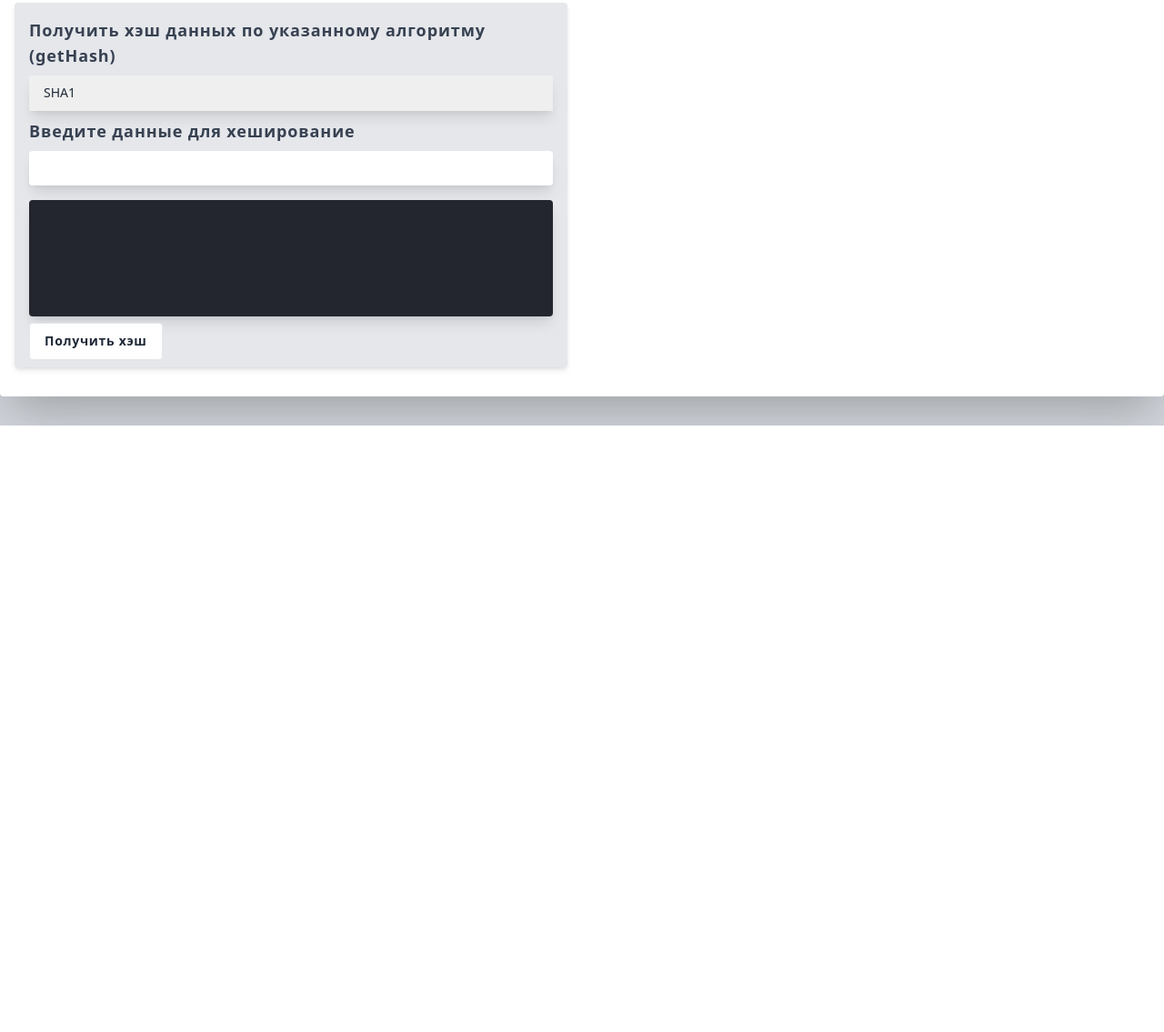
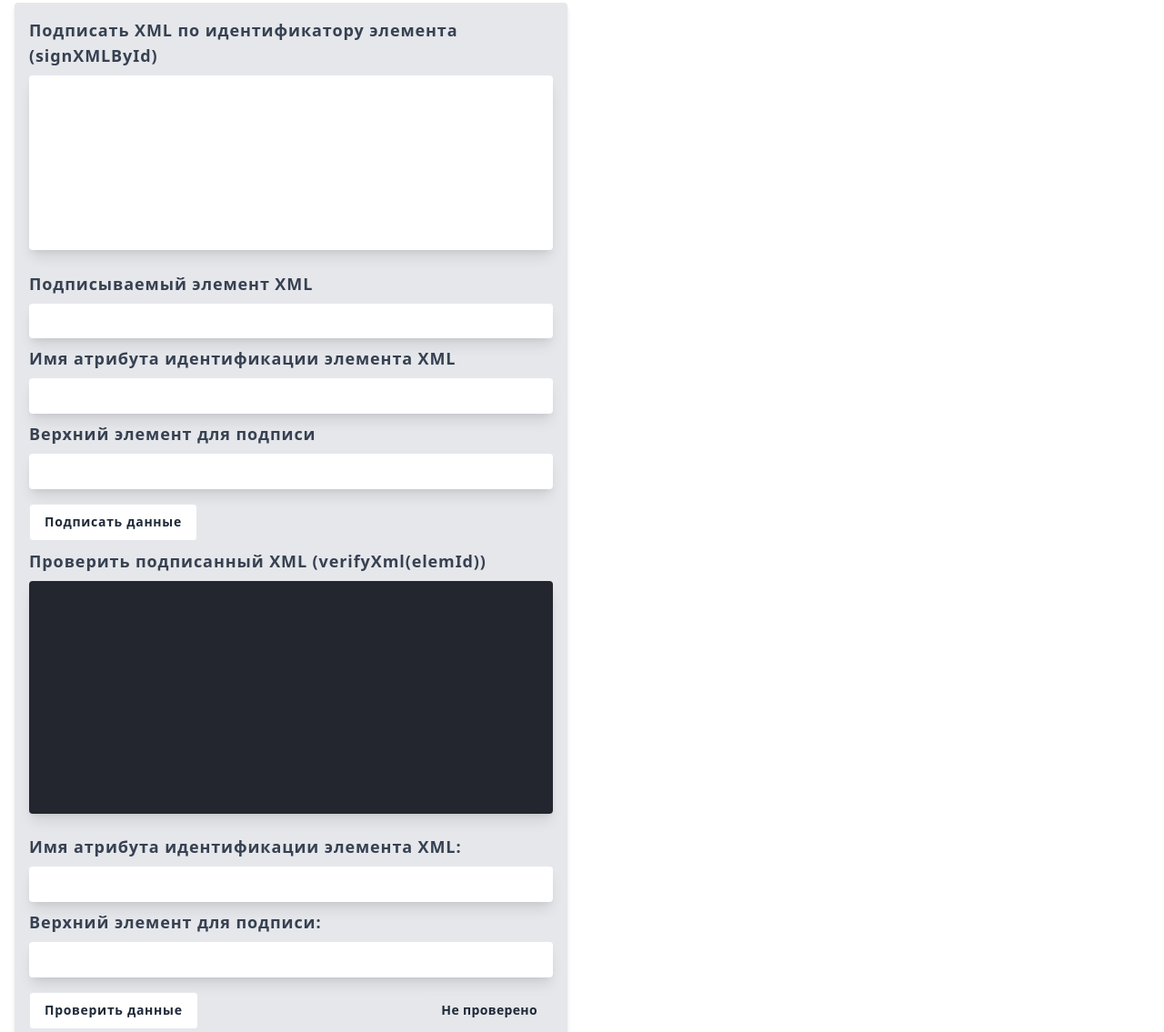
Before and after one commit to seithq/ncalayer-stimulus, a website built with webpack: page src/index.html in a window 1280 px wide. Shown: the part 4209-5344 px from the top of the page at 91% size. Before the commit the page ends 4677 px from the top, so only its background shows below. Built offline with nearby package versions, Linux system fonts and the light colour scheme; what stimulus would draw is missing.

Commit message:
Add signXmlByElementId box

```diff
--- a/src/controllers/ncalayer_controller.js
+++ b/src/controllers/ncalayer_controller.js
@@ -47,6 +47,16 @@ export default class extends Controller {
     "xml",
     "signed-xml",
     "check-xml",
+
+    "xml-node",
+    "xml-node-element",
+    "xml-node-attribute",
+    "xml-node-root",
+    "signed-xml-node",
+    "xml-node-attribute-check",
+    "xml-node-root-check",
+    "check-xml-node",
+
     "algorithm",
     "hash-data",
     "hash",
@@ -54,6 +64,7 @@ export default class extends Controller {
 
   initialize() {
     this.targets.find("xml").value = defaultXML
+    this.targets.find("xml-node").value = defaultXMLByElementId
   }
 
   connect() {
@@ -350,6 +361,33 @@ export default class extends Controller {
     })
   }
 
+  signXmlByElementId() {
+    this.client.signXmlByElementId(
+      this.data.get("storage"),
+      this.targets.find("path").value,
+      this.data.get("alias"),
+      this.targets.find("password").value,
+      this.targets.find("xml-node").value,
+      this.targets.find("xml-node-element").value,
+      this.targets.find("xml-node-attribute").value,
+      this.targets.find("xml-node-root").value,
+      (data) => {
+        this.targets.find("signed-xml-node").value = data.getResult()
+      }
+    )
+  }
+
+  verifyXmlByElementId() {
+    this.client.verifyXmlByElementId(
+      this.targets.find("signed-xml-node").value,
+      this.targets.find("xml-node-attribute-check").value,
+      this.targets.find("xml-node-root-check").value,
+      (data) => {
+        this.markAsValidated(this.targets.find("check-xml-node"), data.getResult())
+      }
+    )
+  }
+
   getHash() {
     this.client.getHash(this.targets.find("hash-data").value, this.targets.find("algorithm").value, (data) => {
       this.targets.find("hash").value = data.getResult()
--- a/src/index.html
+++ b/src/index.html
@@ -587,6 +587,97 @@
 
               <!-- BOX START -->
               <div class="bg-gray-200 rounded px-4 py-2 mb-4 shadow-md">
+                <div id="xml-node">
+                  <div class="my-2">
+                    <span class="text-lg text-gray-700 font-semibold tracking-wider"
+                      >Подписать XML по идентификатору элемента <span class="font-extrabold">(signXMLById)</span></span
+                    >
+                  </div>
+                  <textarea
+                    class="resize-none w-full h-48 px-4 py-2 shadow-lg rounded hover:bg-gray-100 outline-none"
+                    data-target="ncalayer.xml-node"
+                  ></textarea>
+                  <div class="mt-4 my-2">
+                    <span class="text-lg text-gray-700 font-semibold tracking-wider">Подписываемый элемент XML</span>
+                  </div>
+                  <input
+                    class="w-full px-4 py-2 shadow-lg rounded hover:bg-gray-100 outline-none"
+                    type="text"
+                    data-target="ncalayer.xml-node-element"
+                  />
+                  <div class="mt-2 my-2">
+                    <span class="text-lg text-gray-700 font-semibold tracking-wider"
+                      >Имя атрибута идентификации элемента XML</span
+                    >
+                  </div>
+                  <input
+                    class="w-full px-4 py-2 shadow-lg rounded hover:bg-gray-100 outline-none"
+                    type="text"
+                    data-target="ncalayer.xml-node-attribute"
+                  />
+                  <div class="mt-2 my-2">
+                    <span class="text-lg text-gray-700 font-semibold tracking-wider">Верхний элемент для подписи</span>
+                  </div>
+                  <input
+                    class="w-full px-4 py-2 shadow-lg rounded hover:bg-gray-100 outline-none"
+                    type="text"
+                    data-target="ncalayer.xml-node-root"
+                  />
+                  <button
+                    class="mt-4 px-4 py-2 rounded bg-white border border-solid border-teal-700 text-teal-700 font-semibold tracking-wider hover:bg-teal-700 hover:text-white"
+                    data-action="ncalayer#signXmlByElementId"
+                  >
+                    Подпиcать данные
+                  </button>
+
+                  <div class="my-2">
+                    <span class="text-lg text-gray-700 font-semibold tracking-wider"
+                      >Проверить подписанный XML <span class="font-extrabold">(verifyXml(elemId))</span></span
+                    >
+                  </div>
+                  <textarea
+                    class="resize-none w-full h-64 px-4 py-2 shadow-lg rounded outline-none text-white"
+                    style="background-color: #23262e"
+                    data-target="ncalayer.signed-xml-node"
+                  ></textarea>
+                  <div class="mt-4 my-2">
+                    <span class="text-lg text-gray-700 font-semibold tracking-wider"
+                      >Имя атрибута идентификации элемента XML:</span
+                    >
+                  </div>
+                  <input
+                    class="w-full px-4 py-2 shadow-lg rounded hover:bg-gray-100 outline-none"
+                    type="text"
+                    data-target="ncalayer.xml-node-attribute-check"
+                  />
+                  <div class="mt-2 my-2">
+                    <span class="text-lg text-gray-700 font-semibold tracking-wider">Верхний элемент для подписи:</span>
+                  </div>
+                  <input
+                    class="w-full px-4 py-2 shadow-lg rounded hover:bg-gray-100 outline-none"
+                    type="text"
+                    data-target="ncalayer.xml-node-root-check"
+                  />
+                  <div class="mt-4 flex flex-row justify-between">
+                    <button
+                      class="px-4 py-2 rounded bg-white border border-solid border-teal-700 text-teal-700 font-semibold tracking-wider hover:bg-teal-700 hover:text-white"
+                      data-action="ncalayer#verifyXmlByElementId"
+                    >
+                      Проверить данные
+                    </button>
+                    <span
+                      class="px-4 py-2 rounded-lg border border-solid border-2 text-center font-semibold text-orange-600 border-orange-600 bg-orange-200"
+                      data-target="ncalayer.check-xml-node"
+                    >
+                      Не проверено
+                    </span>
+                  </div>
+                </div>
+              </div>
+              <!-- BOX END -->
+
+              <!-- BOX START -->
+              <div class="bg-gray-200 rounded px-4 py-2 mb-4 shadow-md">
                 <div id="hash">
                   <div class="my-2">
                     <span class="text-lg text-gray-700 font-semibold tracking-wider"
```
